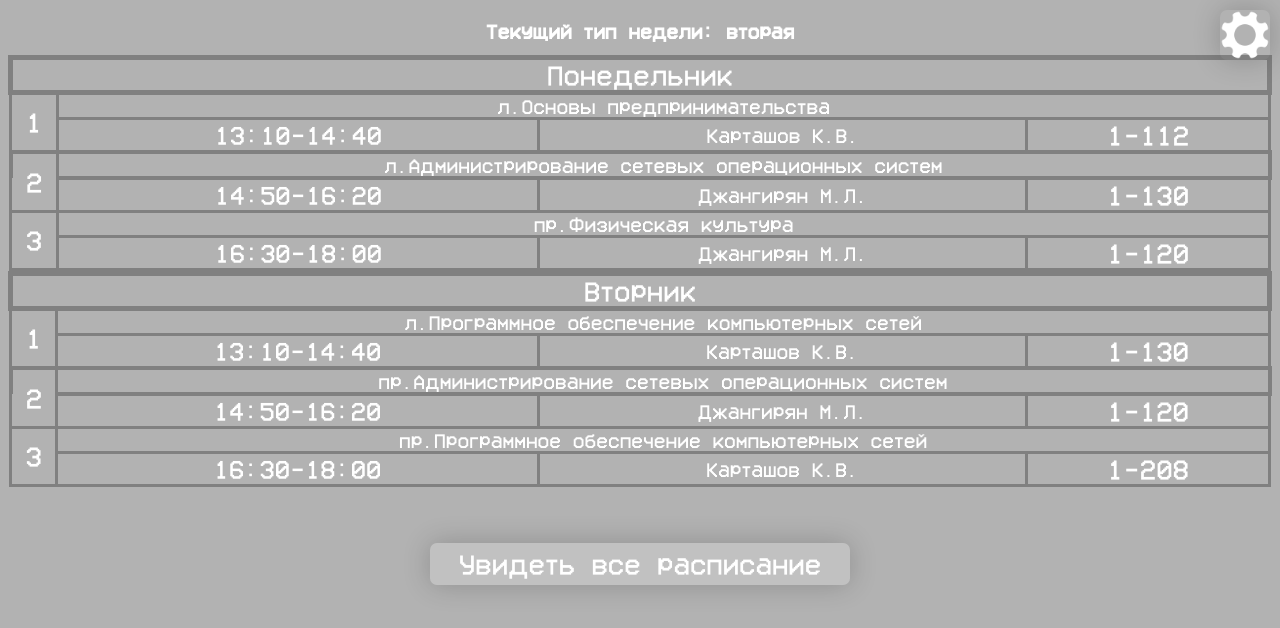
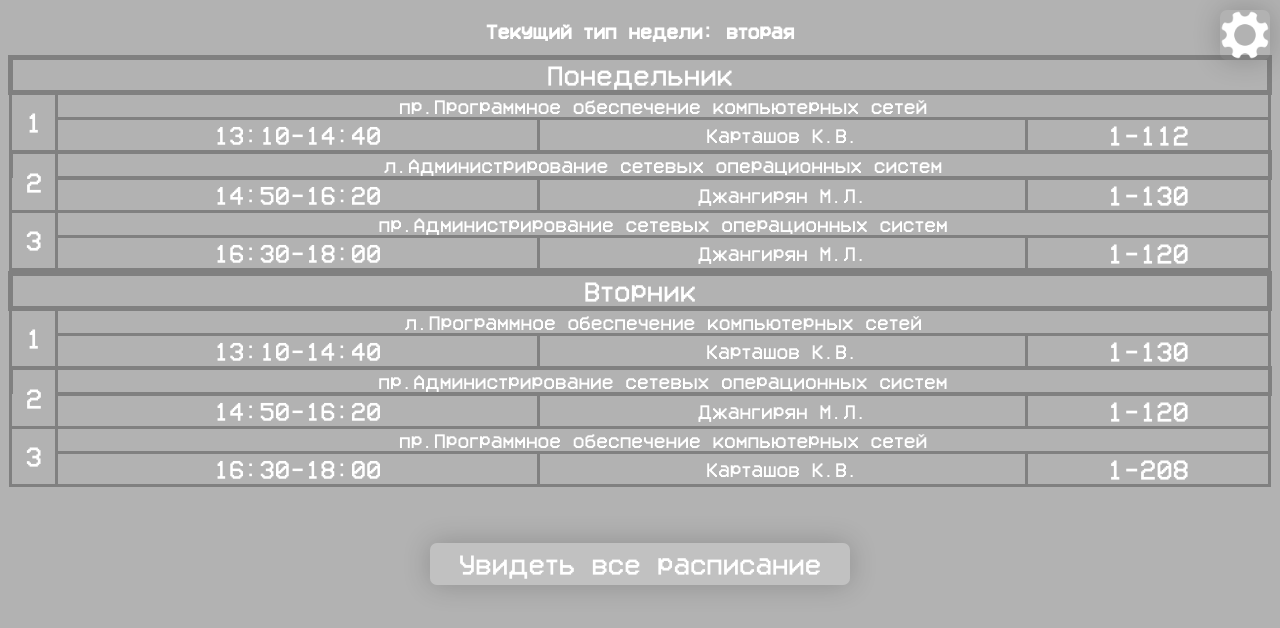
Before and after one commit to AIc1n/project_one, a plain HTML site: page sis01.html in a window 1280 px wide. Drawn offline with Linux system fonts and the light colour scheme; files whose address does not match are found by name.

Commit message:
Update sis01.html

```diff
--- a/sis01.html
+++ b/sis01.html
@@ -39,7 +39,7 @@
 		<tbody>
 			<tr class='tr_week_day'><td style="text-align: center;" colspan="4">Понедельник</td></tr>
 			<tr><td rowspan="2">1</td>
-			<td id="name_obj_1_pn" class='name_obj_week' style="text-align: center;" colspan="3">л.Основы предпринимательства</td></tr><tr>
+			<td id="name_obj_1_pn" class='name_obj_week' style="text-align: center;" colspan="3">пр.Программное обеспечение компьютерных сетей</td></tr><tr>
 			<td id="time_obj_1_pn" class='time_week'>13:10-14:40</td>
 			<td id="name_teach_1_pn" class='name_teach'>Карташов К.В.</td>
 			<td id="name_class_1_pn" class='name_class'>1-112</td></tr>
@@ -52,7 +52,7 @@
 			<td id="name_class_2_pn" class='name_class'>1-130</td></tr>
 
 			<tr><td rowspan="2">3</td>
-			<td id="name_obj_3_pn" id='numb_week'class='name_obj_week' style="text-align: center;" colspan="3">пр.Физическая культура</td></tr><tr>
+			<td id="name_obj_3_pn" id='numb_week'class='name_obj_week' style="text-align: center;" colspan="3">пр.Администрирование сетевых операционных систем</td></tr><tr>
 			<td id="time_obj_3_pn" class='time_week'>16:30-18:00</td>
 			<td id="name_teach_3_pn" class='name_teach'>Джангирян М.Л.</td>
 			<td id="name_class_3_pn" class='name_class'>1-120</td></tr>
```
